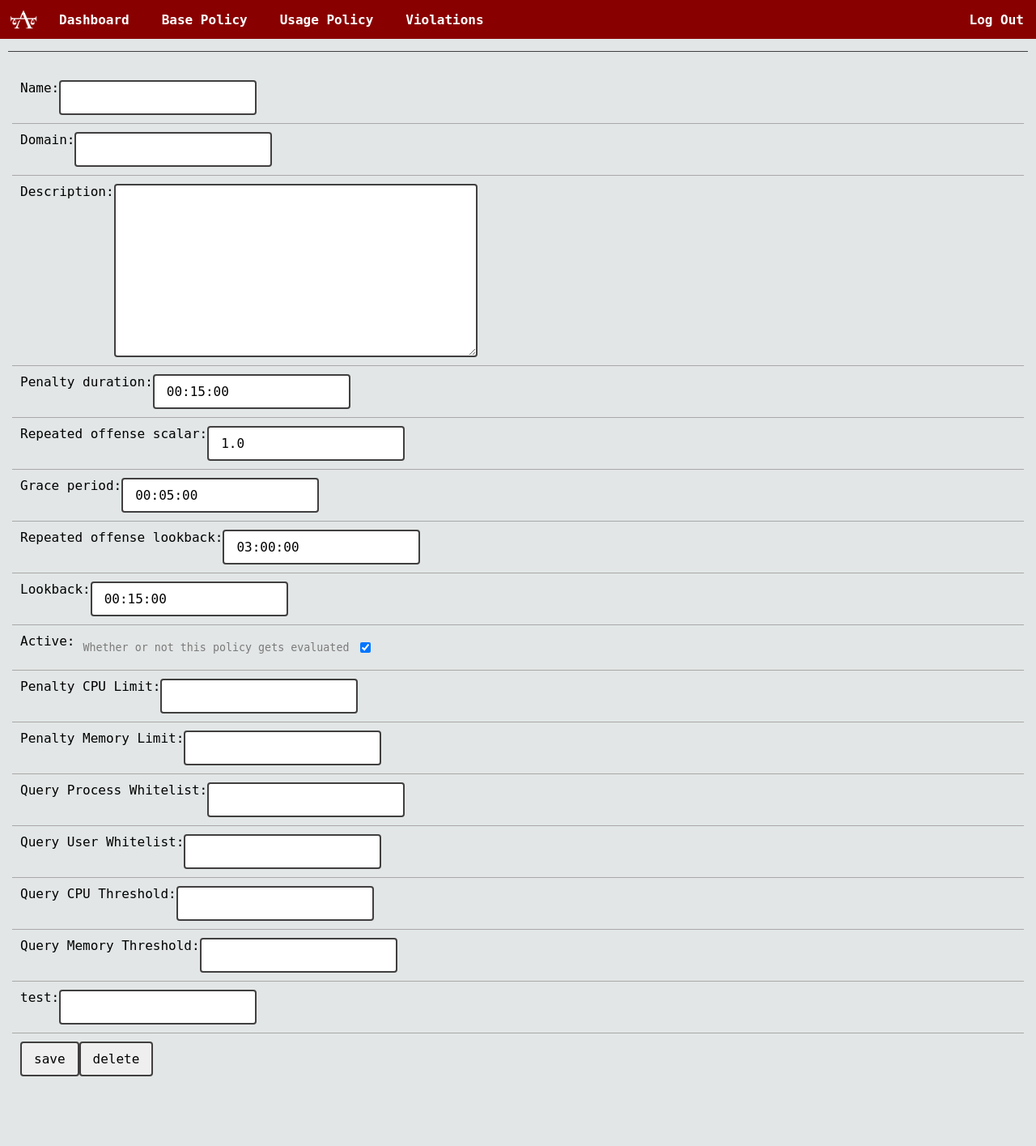
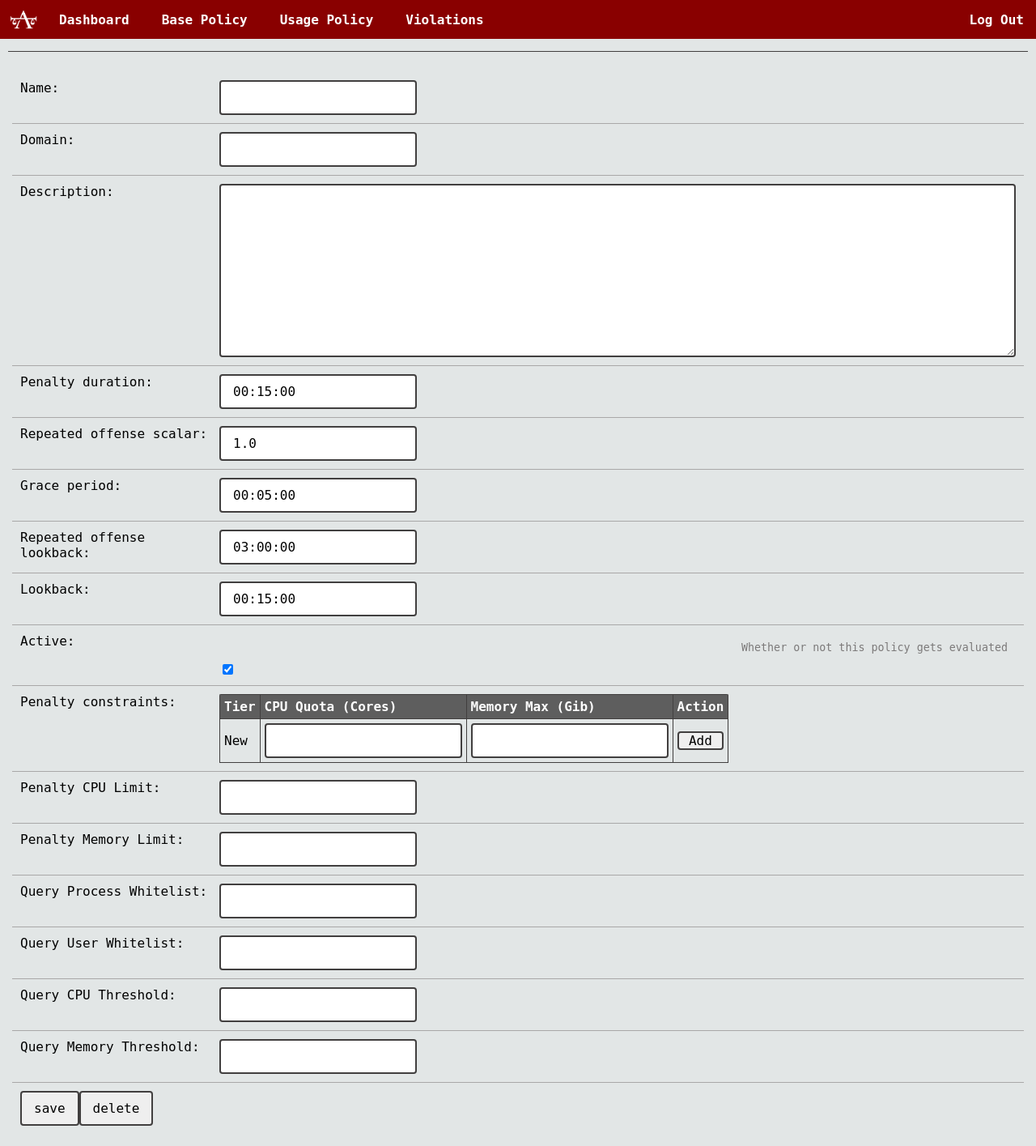
Before and after one commit to chpc-uofu/arbiter, a Django app: page /policy/usage/add/ in a window 1280 px wide. Shown: the whole page at 81% size. Before the commit the page ends 1329 px from the top, so only its background shows below. Run offline with Django 5.2, Linux system fonts and the light colour scheme; the visitor is signed in with stand-in values (Sample User, id 1); parts of the project's set-up code (start-up, migrations or seed data) failed here and were passed over.

Commit message:
Update to penalty widget

```diff
--- a/arbiter/views/usage_policy.py
+++ b/arbiter/views/usage_policy.py
@@ -1,21 +1,71 @@
+from django.forms.renderers import BaseRenderer
 from django.shortcuts import render, redirect
 from django import forms
+from django.utils.safestring import mark_safe
 from django.views.generic.list import ListView
 from django.contrib import messages
 from django.contrib.auth.mixins import LoginRequiredMixin
 from django.contrib.auth.decorators import login_required
 from django.urls import reverse_lazy
+import json
+from dataclasses import dataclass
 
 from arbiter.models import UsagePolicy, Limits, QueryData, QueryParameters, CPU_QUOTA, MEMORY_MAX
 from arbiter.utils import usec_to_cores, bytes_to_gib, cores_to_usec, gib_to_bytes
 
 from .nav import navbar
 
+@dataclass
+class ConstraintTier:
+    memory_gib: float = None
+    cpu_cores : float = None
+
 class TieredPenaltyWidget(forms.Widget):
     template_name = "arbiter/penalty_widget.html"
+    class Media:
+        css = {
+            "all": []
+        }
+        js = []
 
     def get_context(self, name: str, value, attrs = None):
-        return super().get_context(name, value, attrs)
+        context = super().get_context(name, value, attrs)
+        if not value or value == 'null':
+            constraints = {'tiers':[]}
+        else:
+            constraints = json.loads(value)
+
+        view_constraints = []
+        for tier_limits in constraints.get('tiers', []):
+            tier = ConstraintTier()
+
+            if mem_max := tier_limits.get(MEMORY_MAX):
+                tier.memory_gib = bytes_to_gib(mem_max)
+
+            if cpu_quota := tier_limits.get(CPU_QUOTA):
+                tier.cpu_cores = usec_to_cores(cpu_quota)
+
+            view_constraints.append(tier)
+
+
+        context['tiers'] = view_constraints
+        return context
+
+    # def render(self, name: str, value, attrs, renderer):
+    #     if not value:
+    #         value = []
+    #     elif isinstance(value, name):
+    #         tiers = [tier for tier in value.get('tiers', [])]
+
+    #     context = {
+    #         'widget': self,
+    #         'name' : name,
+    #         'attrs' : self.build_attrs(attrs, {'name': name}),
+    #         'tiers' : tiers
+    #     }
+
+    #     return mark_safe(renderer.render(self.template_name, context))
+
 
 
 class UsagePolicyListView(LoginRequiredMixin, ListView):
@@ -37,27 +87,26 @@ class UsagePolicyForm(forms.ModelForm):
     user_whitelist = forms.CharField(label="Query User Whitelist", required=False)
     cpu_threshold = forms.FloatField(label="Query CPU Threshold", required=False)
     mem_threshold = forms.FloatField(label="Query Memory Threshold", required=False)
-    test          = forms.MultiValueField(label="test", fields=[forms.FloatField(label="mem")])
 
     class Meta:
         model = UsagePolicy
         fields = ["name", "domain", "description", "penalty_duration", "repeated_offense_scalar",
-                  "grace_period", "repeated_offense_lookback", "lookback", "active"]
-        widgets = {'grace_period': forms.TimeInput(), "repeated_offense_lookback": forms.TimeInput()}
+                  "grace_period", "repeated_offense_lookback", "lookback", "active", "penalty_constraints"]
+        widgets = {'grace_period': forms.TimeInput(), "repeated_offense_lookback": forms.TimeInput(), "penalty_constraints": TieredPenaltyWidget}
 
 
     def __init__(self, *args, disabled=False, **kwargs):
         super().__init__(*args, **kwargs)
-        if constraints := self.instance.penalty_constraints:
-            for name, value in constraints.items():
-                if name == "CPUQuotaPerSecUSec":
-                    self.fields['cpu_limit'].initial = usec_to_cores(value)
-                if name == "MemoryMax":
-                    self.fields['mem_limit'].initial = bytes_to_gib(value)
+        # if constraints := self.instance.penalty_constraints:
+        #     for name, value in constraints.items():
+        #         if name == "CPUQuotaPerSecUSec":
+        #             self.fields['cpu_limit'].initial = usec_to_cores(value)
+        #         if name == "MemoryMax":
+        #             self.fields['mem_limit'].initial = bytes_to_gib(value)
 
         if query_data := self.instance.query_data:
             if cpu_threshold := query_data["params"]["cpu_threshold"]:
-                self.fields['cpu_threshold'].initial = cpu_threshold # cores
+                self.fields['cpu_threshold'].initial = cpu_threshold
             if mem_threshold := query_data["params"]["mem_threshold"]:
                 self.fields['mem_threshold'].initial = bytes_to_gib(mem_threshold)
             self.fields['proc_whitelist'].initial = query_data["params"]["proc_whitelist"]
--- a/static/css/change-form.css
+++ b/static/css/change-form.css
@@ -4,13 +4,27 @@ form{
 }
 
 form div {
-    display: flex;
-    flex-direction: row;
+    display: grid;
+    grid-template-columns: 1fr 4fr;
+    /* display: flex;
+    flex-direction: row; */
     border-bottom: 1px solid var(--darker-bg);
     padding: 10px;
 }
+
+form div input{
+    grid-column: 2;
+    width: fit-content;
+}
+
+form div label{
+    grid-column: 1;
+}
+
 form div div, .form-submit-box{
     border-bottom: none;
+    display: flex;
+    flex-direction: row;
 }
 .helptext{
     color: var(--lighter-text-color);
--- a/static/css/styles.css
+++ b/static/css/styles.css
@@ -14,6 +14,7 @@
     --success-bg-color: #b7e9b7;
     --error-bg-color: #e27171;
     --warning-bg-color: #cfb274;
+    --table-head : #5e5e5e;
 }
 
 * {
@@ -65,12 +66,9 @@ tr:nth-child(even) {
     background-color: var(--secondary-bg);
 }
 
-/* tr:hover {
-    background-color: var();
-} */
 
 th {
-    background-color: var(--darker-accent);
+    background-color: var(--table-head);
     color: var(--light-text-color);
 }
 
```
Also changed, not shown: arbiter/templates/arbiter/penalty_widget.html (+43 -0 lines).
